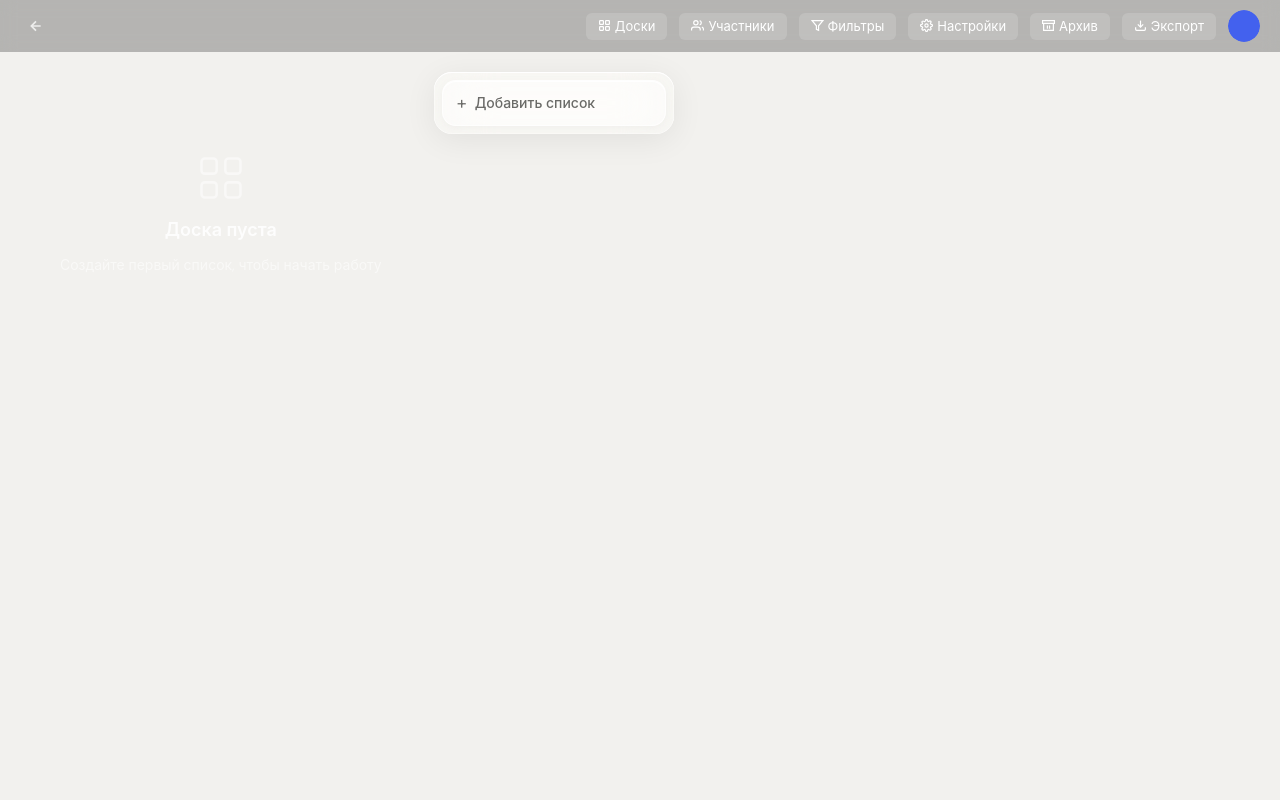
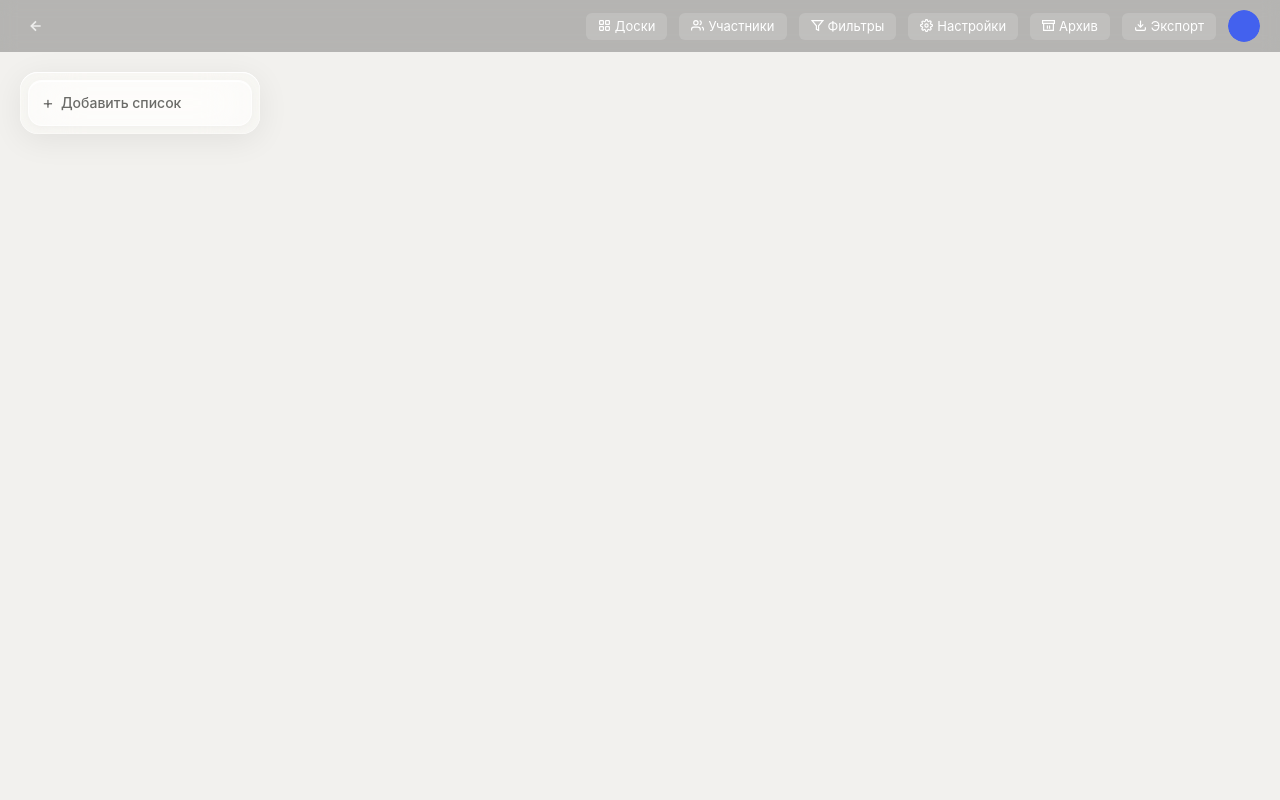
Before and after one commit to batennberg/kanban, a Flask app: template templates/board.html in a window 1280 px wide. Run offline with Flask 3, Linux system fonts and the light colour scheme; the template is opened without the code that fills it, so the values that code supplies are empty; some libraries are stand-ins or nearby versions.

Commit message:
Убран визуальный баг

```diff
--- a/static/css/style.css
+++ b/static/css/style.css
@@ -1545,29 +1545,6 @@ kbd {
     line-height: 1.4;
 }
 
-/* ===== BOARD EMPTY STATE ===== */
-.board-empty-state {
-    display: flex;
-    flex-direction: column;
-    align-items: center;
-    justify-content: center;
-    gap: 14px;
-    padding: 80px 40px;
-    text-align: center;
-    min-width: 320px;
-}
-.bes-title {
-    font-size: 18px;
-    font-weight: 600;
-    color: rgba(255,255,255,0.85);
-    margin: 0;
-}
-.bes-sub {
-    font-size: 14px;
-    color: rgba(255,255,255,0.55);
-    margin: 0;
-}
-
 /* ===== MODALS ===== */
 .modal-overlay {
     position: fixed;
--- a/templates/board.html
+++ b/templates/board.html
@@ -271,17 +271,6 @@
                 </button>
             </div>
             {% endfor %}
-
-            {% if not board.columns %}
-            <div class="board-empty-state">
-                <svg width="52" height="52" viewBox="0 0 24 24" fill="none" stroke="rgba(255,255,255,0.5)" stroke-width="1.2" stroke-linecap="round" stroke-linejoin="round">
-                    <rect x="3" y="3" width="7" height="7" rx="1.5"/><rect x="14" y="3" width="7" height="7" rx="1.5"/>
-                    <rect x="3" y="14" width="7" height="7" rx="1.5"/><rect x="14" y="14" width="7" height="7" rx="1.5"/>
-                </svg>
-                <p class="bes-title">Доска пуста</p>
-                <p class="bes-sub">Создайте первый список, чтобы начать работу</p>
-            </div>
-            {% endif %}
 
             <div class="column column--add" id="columnAddBox">
                 <button class="btn-add-column" id="btnAddColumn" onclick="addColumn()">
```
